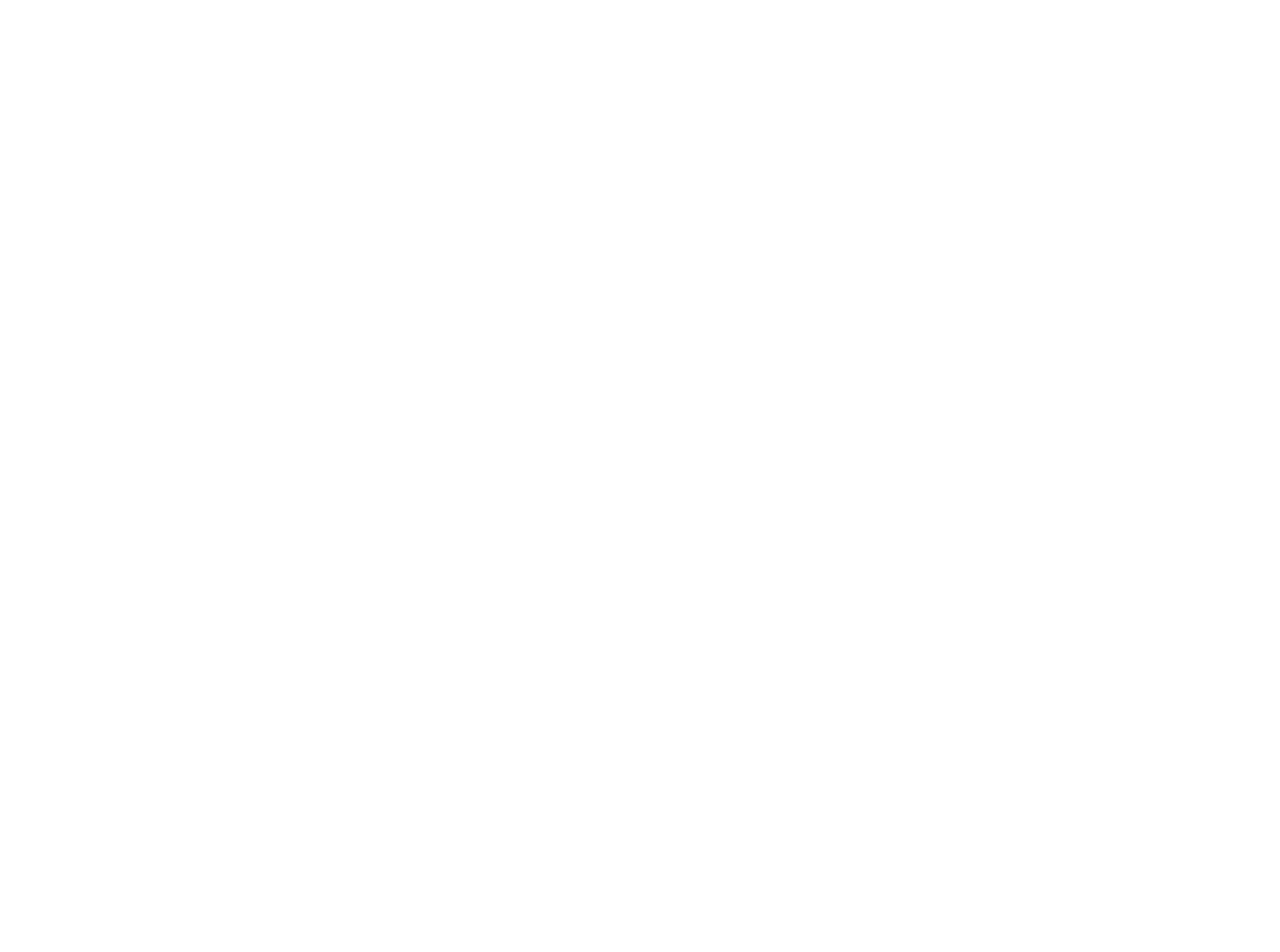
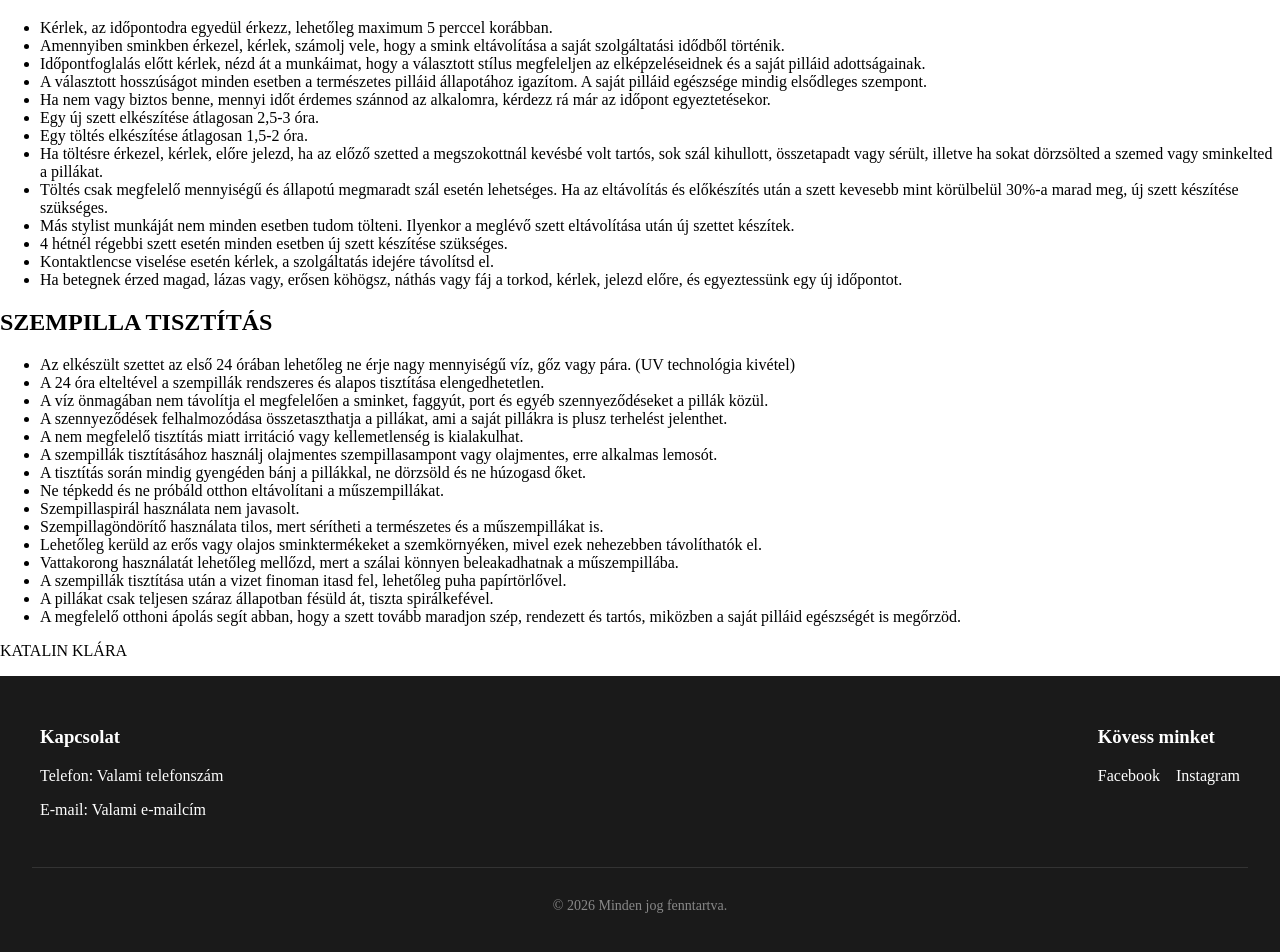
Before and after one commit to PDavid11/booking-api, a React (Vite) app in the folder Frontend/: page /house-rules in a window 1280 px wide. Before the commit this address had no page. Shown: the part 160-1112 px from the top of the page. Before the commit the page ends 800 px from the top, so only its background shows below. Built offline with nearby package versions, Linux system fonts and the light colour scheme.

Commit message:
feat: add HouseRulesPage with constants, and add basic CSS for layouts

```diff
--- a/Frontend/src/App.tsx
+++ b/Frontend/src/App.tsx
@@ -12,6 +12,7 @@
 import { ConfirmedAppointmentsPage } from './pages/ConfirmedAppointmentsPage'
 import { PublicLayout } from './components/PublicLayout'
 import { AddSlotPage } from './pages/addSlotPage'
+import { HouseRulesPage } from './pages/HouseRulesPage'
 
 
 function App() {
@@ -25,6 +26,7 @@
             <Route path="/booking" element={<BookingPage />} />
             <Route path="/about" element={<AboutUsPage />} />
             <Route path="/gallery" element={<GalleryPage />} />
+            <Route path="/house-rules" element={<HouseRulesPage />} />
           </Route>
           <Route path="/admin" element={
             <ProtectedRoute>
--- a/Frontend/src/components/PublicLayout.tsx
+++ b/Frontend/src/components/PublicLayout.tsx
@@ -14,11 +14,33 @@
                     <Link to="/about">About</Link>
                     <Link to="/gallery">Gallery</Link>
                     <Link to="/booking">Booking</Link>
+                    <Link to="/house-rules">House Rules</Link>
                 </nav>
                 </header>
             <main>
                 <Outlet />
             </main>
+            <footer className="site-footer">
+                <div className="footer-container">
+
+                    <div className="footer-contact">
+                    <h3>Kapcsolat</h3>
+                    <p>Telefon: <a href="tel:+36301234567">Valami telefonszám</a></p>
+                    <p>E-mail: <a href="mailto:info@example.com">Valami e-mailcím</a></p>
+                    </div>
+
+                    <div className="footer-social">
+                    <h3>Kövess minket</h3>
+                    <ul>
+                        <li><a href="https://facebook.com" target="_blank" rel="noopener noreferrer">Facebook</a></li>
+                        <li><a href="https://instagram.com" target="_blank" rel="noopener noreferrer">Instagram</a></li>
+                    </ul>
+                    </div>
+                </div>
+                <div className="footer-bottom">
+                    <p>&copy; 2026 Minden jog fenntartva.</p>
+                </div>
+            </footer>
         </div>
     )
 }
--- /dev/null
+++ b/Frontend/src/constants/HouseRulesData.json
@@ -0,0 +1,39 @@
+{
+  "title": "HÁZIREND",
+  "generalRules": [
+    "Kérlek, az időpontodra egyedül érkezz, lehetőleg maximum 5 perccel korábban.",
+    "Amennyiben sminkben érkezel, kérlek, számolj vele, hogy a smink eltávolítása a saját szolgáltatási idődből történik.",
+    "Időpontfoglalás előtt kérlek, nézd át a munkáimat, hogy a választott stílus megfeleljen az elképzeléseidnek és a saját pilláid adottságainak.",
+    "A választott hosszúságot minden esetben a természetes pilláid állapotához igazítom. A saját pilláid egészsége mindig elsődleges szempont.",
+    "Ha nem vagy biztos benne, mennyi időt érdemes szánnod az alkalomra, kérdezz rá már az időpont egyeztetésekor.",
+    "Egy új szett elkészítése átlagosan 2,5-3 óra.",
+    "Egy töltés elkészítése átlagosan 1,5-2 óra.",
+    "Ha töltésre érkezel, kérlek, előre jelezd, ha az előző szetted a megszokottnál kevésbé volt tartós, sok szál kihullott, összetapadt vagy sérült, illetve ha sokat dörzsölted a szemed vagy sminkelted a pillákat.",
+    "Töltés csak megfelelő mennyiségű és állapotú megmaradt szál esetén lehetséges. Ha az eltávolítás és előkészítés után a szett kevesebb mint körülbelül 30%-a marad meg, új szett készítése szükséges.",
+    "Más stylist munkáját nem minden esetben tudom tölteni. Ilyenkor a meglévő szett eltávolítása után új szettet készítek.",
+    "4 hétnél régebbi szett esetén minden esetben új szett készítése szükséges.",
+    "Kontaktlencse viselése esetén kérlek, a szolgáltatás idejére távolítsd el.",
+    "Ha betegnek érzed magad, lázas vagy, erősen köhögsz, náthás vagy fáj a torkod, kérlek, jelezd előre, és egyeztessünk egy új időpontot."
+  ],
+  "cleaningSection": {
+    "title": "SZEMPILLA TISZTÍTÁS",
+    "rules": [
+      "Az elkészült szettet az első 24 órában lehetőleg ne érje nagy mennyiségű víz, gőz vagy pára. (UV technológia kivétel)",
+      "A 24 óra elteltével a szempillák rendszeres és alapos tisztítása elengedhetetlen.",
+      "A víz önmagában nem távolítja el megfelelően a sminket, faggyút, port és egyéb szennyeződéseket a pillák közül.",
+      "A szennyeződések felhalmozódása összetaszthatja a pillákat, ami a saját pillákra is plusz terhelést jelenthet.",
+      "A nem megfelelő tisztítás miatt irritáció vagy kellemetlenség is kialakulhat.",
+      "A szempillák tisztításához használj olajmentes szempillasampont vagy olajmentes, erre alkalmas lemosót.",
+      "A tisztítás során mindig gyengéden bánj a pillákkal, ne dörzsöld és ne húzogasd őket.",
+      "Ne tépkedd és ne próbáld otthon eltávolítani a műszempillákat.",
+      "Szempillaspirál használata nem javasolt.",
+      "Szempillagöndörítő használata tilos, mert sérítheti a természetes és a műszempillákat is.",
+      "Lehetőleg kerüld az erős vagy olajos sminktermékeket a szemkörnyéken, mivel ezek nehezebben távolíthatók el.",
+      "Vattakorong használatát lehetőleg mellőzd, mert a szálai könnyen beleakadhatnak a műszempillába.",
+      "A szempillák tisztítása után a vizet finoman itasd fel, lehetőleg puha papírtörlővel.",
+      "A pillákat csak teljesen száraz állapotban fésüld át, tiszta spirálkefével.",
+      "A megfelelő otthoni ápolás segít abban, hogy a szett tovább maradjon szép, rendezett és tartós, miközben a saját pilláid egészségét is megőrzöd."
+    ]
+  },
+  "author": "KATALIN KLÁRA"
+}
--- a/Frontend/src/index.css
+++ b/Frontend/src/index.css
@@ -1,6 +1,84 @@
-.time-slot-grid  {
-  display: grid;
-  grid-template-columns: repeat(5, 1fr);
-  grid-template-rows: repeat(4, 1fr);
-  gap: 10px;
+html, body {
+  margin: 0;
+  padding: 0;
+  height: 100%;
 }
+
+#root, body > div {
+  display: flex;
+  flex-direction: column;
+  min-height: 100vh;
+}
+
+header {
+  display: flex;
+  justify-content: space-between;
+  align-items: center;
+  padding: 1rem 2rem;
+  background-color: #ffffff;
+  box-shadow: 0 2px 4px rgba(0, 0, 0, 0.1);
+}
+
+header nav {
+  display: flex;
+  gap: 1.5rem;
+}
+
+header nav a {
+  text-decoration: none;
+  color: #333333;
+  font-weight: 500;
+}
+
+header nav a:hover {
+  color: #0066cc;
+}
+
+main {
+  flex: 1 0 auto;
+}
+
+.site-footer {
+  background-color: #1a1a1a;
+  color: #ffffff;
+  padding: 2rem;
+  margin-top: auto;
+  flex-shrink: 0;
+}
+
+.footer-container {
+  display: flex;
+  justify-content: space-between;
+  align-items: flex-start;
+  max-width: 1200px;
+  margin: 0 auto;
+  gap: 2rem;
+}
+
+.footer-contact a,
+.footer-social a {
+  color: #ffffff;
+  text-decoration: none;
+}
+
+.footer-contact a:hover,
+.footer-social a:hover {
+  text-decoration: underline;
+}
+
+.footer-social ul {
+  list-style: none;
+  padding: 0;
+  margin: 0;
+  display: flex;
+  gap: 1rem;
+}
+
+.footer-bottom {
+  text-align: center;
+  margin-top: 2rem;
+  padding-top: 1rem;
+  border-top: 1px solid #333333;
+  font-size: 0.875rem;
+  color: #888888;
+}
--- a/Frontend/src/pages/AboutUsPage.tsx
+++ b/Frontend/src/pages/AboutUsPage.tsx
@@ -4,6 +4,20 @@
     return (
         <div>
             <h1>About Me</h1>
+            <p>.   </p>
+            <p> .  </p>
+            <p>  . </p>
+            <p>   .</p>
+            <p>.   </p>
+            <p>.   </p>
+            <p>.   </p>
+            <p>.   </p>
+            <p>.   </p>
+            <p>.   </p>
+            <p>.   </p>
+            <p>.   </p>
+            <p>.   </p>
+            <p>.   </p>
         </div>
     )
 }
--- a/Frontend/src/pages/AppointmentsPage.tsx
+++ b/Frontend/src/pages/AppointmentsPage.tsx
@@ -100,9 +100,6 @@
                             onCancel={(id) => handleStatusChange(id, app.slotID, 'CANCELLED')}
                             />
                         ))}
-                        {Appointments.map((app) => (
-                            <p>{app.slotID}</p>
-                        ))}
                     </div>
                 </div>
             )}
--- a/Frontend/src/pages/BookingPage.tsx
+++ b/Frontend/src/pages/BookingPage.tsx
@@ -189,6 +189,14 @@
                     />
                 </div>
             </div>
+            <p>.   </p>
+            <p> .  </p>
+            <p>  . </p>
+            <p>   .</p>
+            <p>.   </p>
+            <p>.   </p>
+            <p>.   </p>
+            <p>.   </p>
         </div>
     )
 }
--- a/Frontend/src/pages/GalleryPage.tsx
+++ b/Frontend/src/pages/GalleryPage.tsx
@@ -4,6 +4,20 @@
     return (
         <div>
             <h1>Gallery</h1>
+            <p>.   </p>
+            <p> .  </p>
+            <p>  . </p>
+            <p>   .</p>
+            <p>.   </p>
+            <p>.   </p>
+            <p>.   </p>
+            <p>.   </p>
+            <p>.   </p>
+            <p>.   </p>
+            <p>.   </p>
+            <p>.   </p>
+            <p>.   </p>
+            <p>.   </p>
         </div>
     )
 }
--- /dev/null
+++ b/Frontend/src/pages/HouseRulesPage.tsx
@@ -0,0 +1,24 @@
+import HouseRulesData from "../constants/HouseRulesData.json";
+
+export function HouseRulesPage() {
+  return (
+    <div>
+      <h1>{HouseRulesData.title}</h1>
+
+      <ul>
+        {HouseRulesData.generalRules.map((rule, index) => (
+          <li key={index}>{rule}</li>
+        ))}
+      </ul>
+
+      <h2>{HouseRulesData.cleaningSection.title}</h2>
+      <ul>
+        {HouseRulesData.cleaningSection.rules.map((rule, index) => (
+          <li key={index}>{rule}</li>
+        ))}
+      </ul>
+
+      <p>{HouseRulesData.author}</p>
+    </div>
+  );
+}
--- a/Frontend/src/pages/LandingPage.tsx
+++ b/Frontend/src/pages/LandingPage.tsx
@@ -26,6 +26,17 @@
                     Gallery
                 </Link>
             </div>
+            <p>.   </p>
+            <p> .  </p>
+            <p>  . </p>
+            <p>   .</p>
+            <p>.   </p>
+            <p>.   </p>
+            <p>.   </p>
+            <p>.   </p>
+            <p>.   </p>
+            <p>.   </p>
+            <p>.   </p>
         </div>
     )
 }
```
Also changed, not shown: 1 other file (tests, documents, lock files or other folders).
